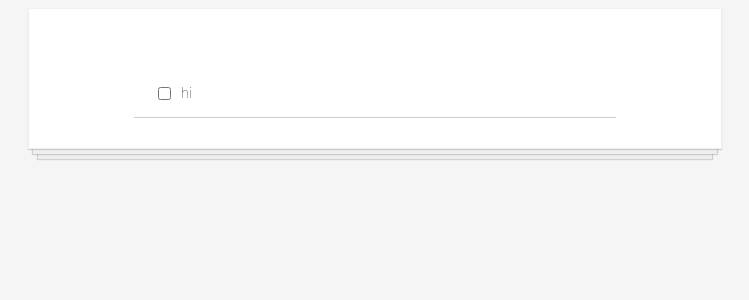
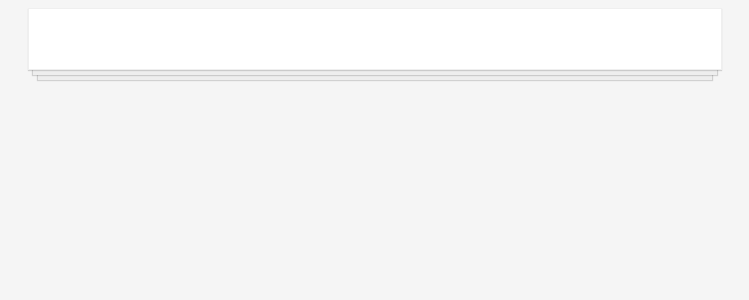
Before and after one commit to josem-gp/react-task-manager, a React (Create React App) app: page / in a window 1280 px wide. Shown: the top 300 px of the page, without its empty margins (265-1014 px from the left). Built offline with nearby package versions, Linux system fonts and the light colour scheme.

Commit message:
mapped the data to create different elements for the todoList

```diff
--- a/src/components/App.js
+++ b/src/components/App.js
@@ -3,11 +3,12 @@ import ToDo from "./ToDo";
 import todosData from "../taskData";
 
 function App() {
-  return (
-    <div className="todo-list">
-      <ToDo />
-    </div>
-  );
+  const todoData = todosData.map((element) => {
+    console.log(element);
+    <ToDo key={element.id} values={element} />;
+  });
+
+  return <div className="todo-list">{todoData}</div>;
 }
 
 export default App;
```
